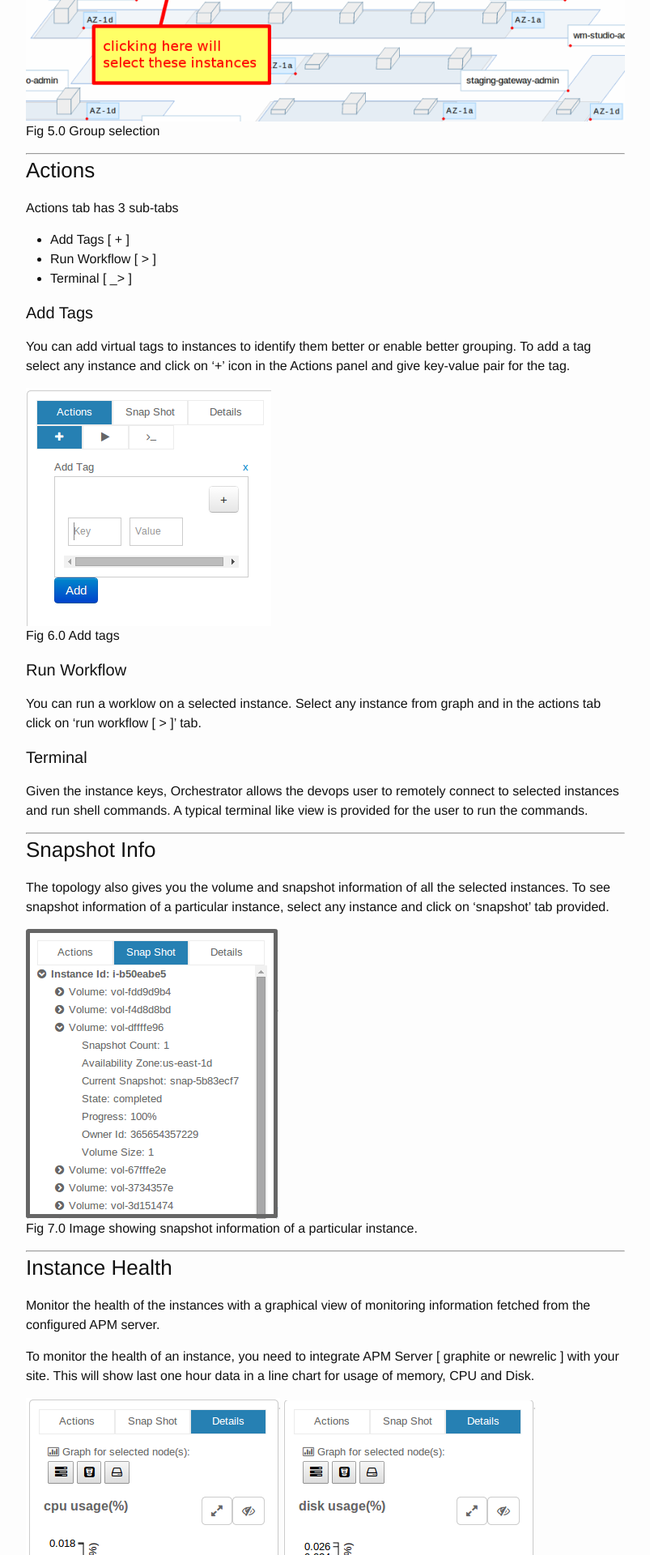
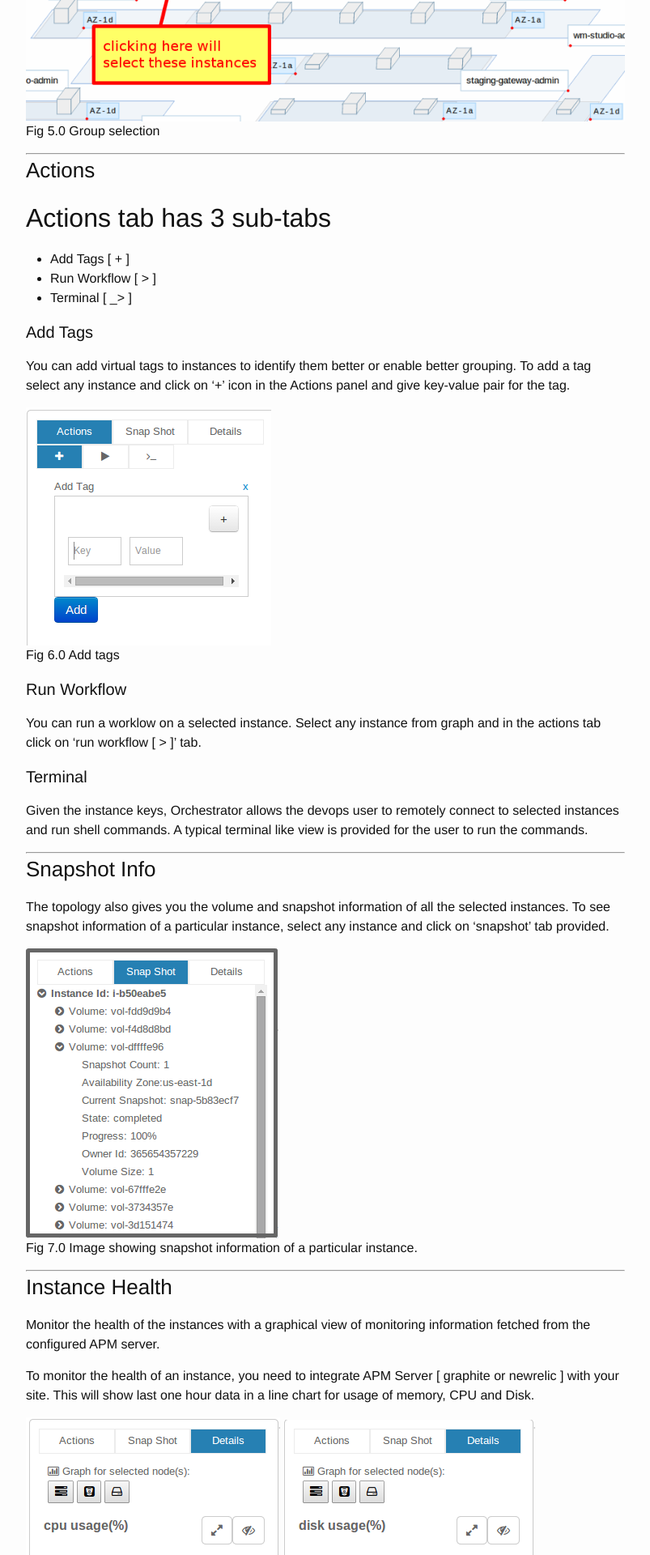
Before and after one commit to bhavanishankar/bhavanishankar.github.io, a Jekyll site: the page built from _posts/2014-09-02-topology.markdown, in a window 1280 px wide. Shown: the part 3580-5500 px from the top of the page at 81% size, without its empty margins (238-1041 px from the left). Built offline with Jekyll 4.4.1, drawn with Linux system fonts in a browser that asks for light colours.

```diff
--- a/_posts/2014-09-02-topology.markdown
+++ b/_posts/2014-09-02-topology.markdown
@@ -102,7 +102,9 @@ Fig 5.0 Group selection
 ***
 
 ### Actions
-Actions tab has 3 sub-tabs
+
+## Actions tab has 3 sub-tabs
+
 * Add Tags [ + ]
 * Run Workflow [ > ]
 * Terminal [ _> ]
```
Also changed, not shown: 2 other files.
